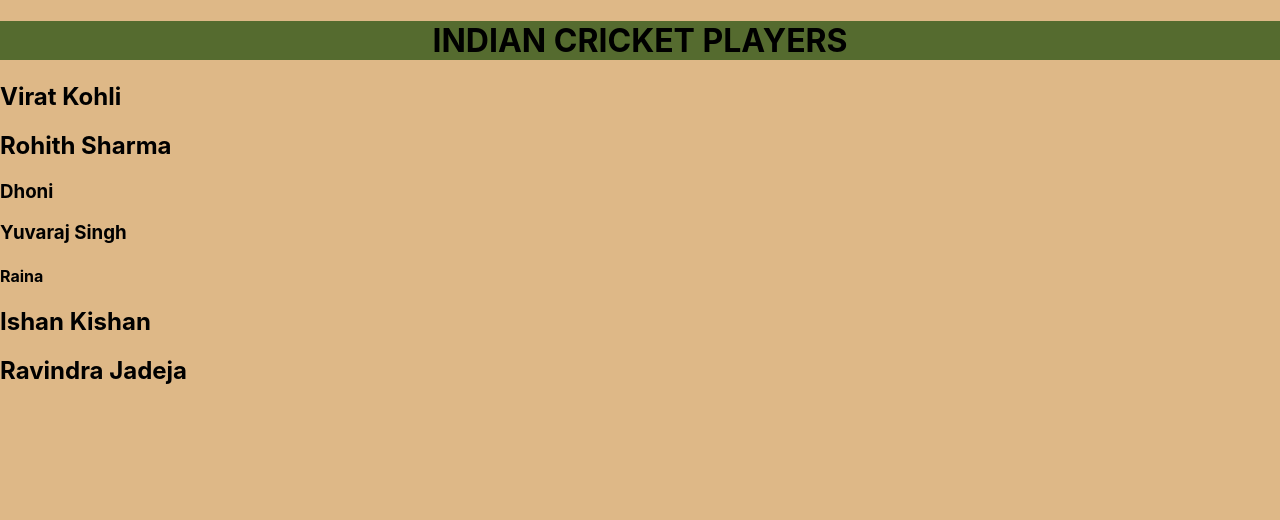
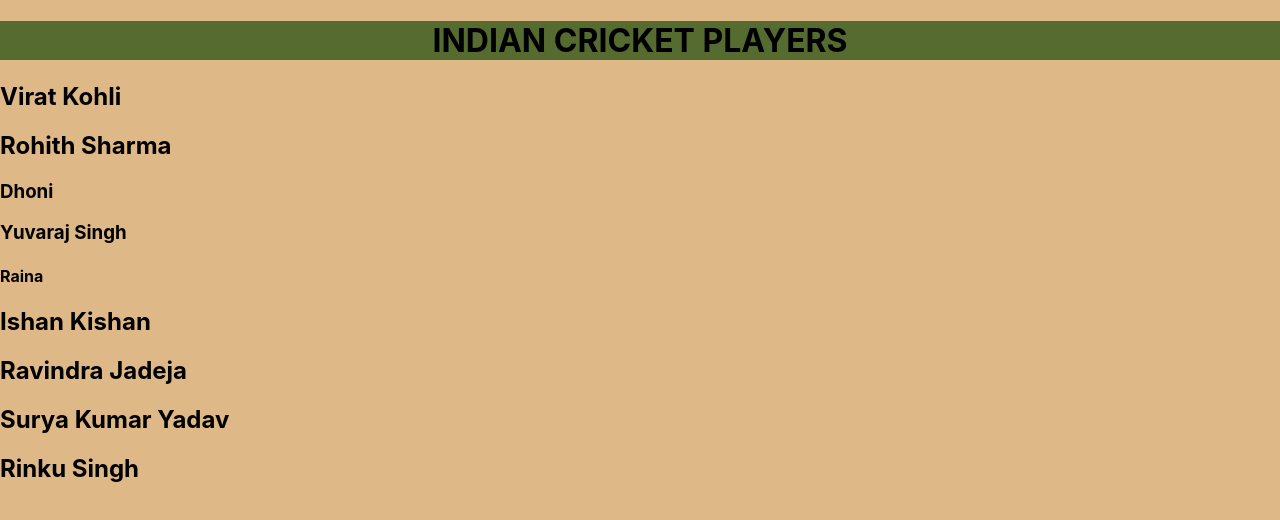
Before and after one commit to JorigeVenkatesh/Clone-Repository, a React (Create React App) app: page / in a window 1280 px wide. Shown: the top 520 px of the page. Built offline with nearby package versions, Linux system fonts and the light colour scheme.

Commit message:
Update App.js

```diff
--- a/src/App.js
+++ b/src/App.js
@@ -13,6 +13,8 @@ function App() {
       <h4>Raina</h4>
       <h2>Ishan Kishan</h2>
       <h2>Ravindra Jadeja</h2>
+      <h2>Surya Kumar Yadav</h2>
+      <h2>Rinku Singh</h2>
       </div>
 
   );
```
